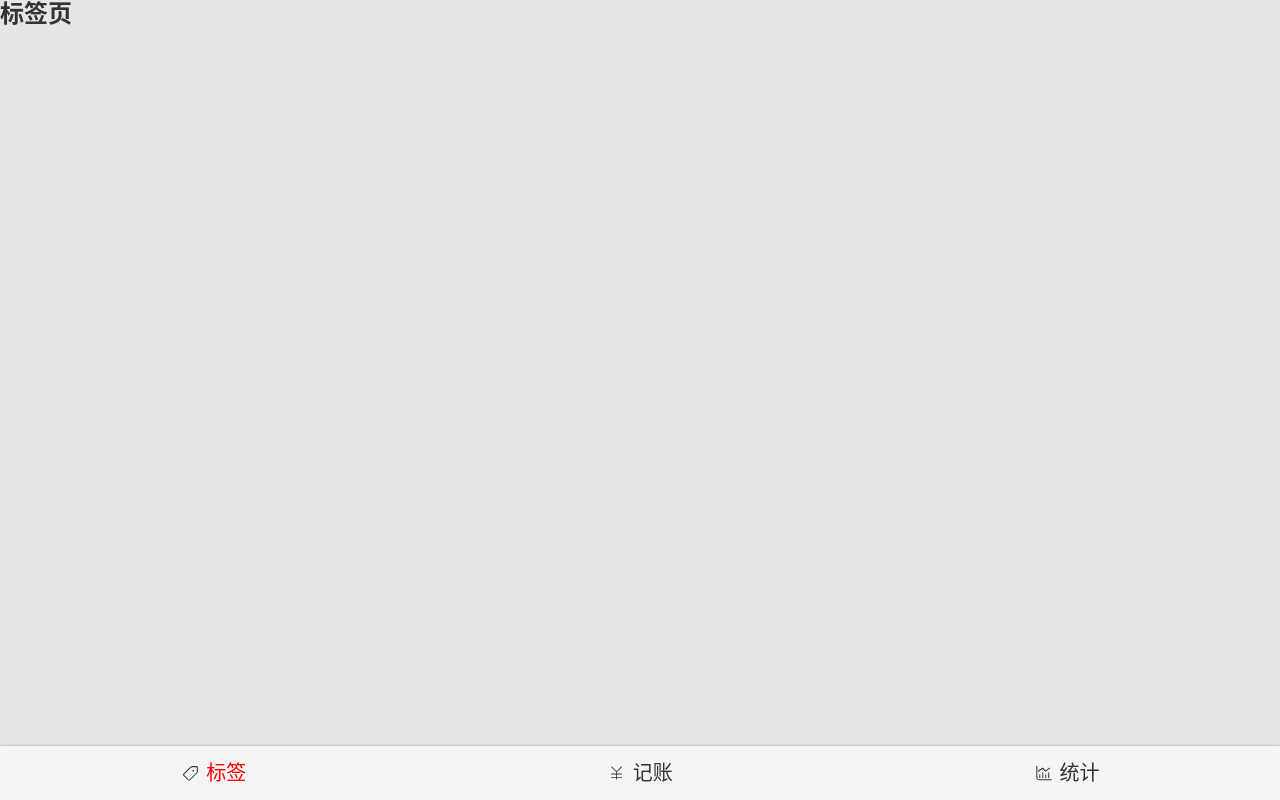
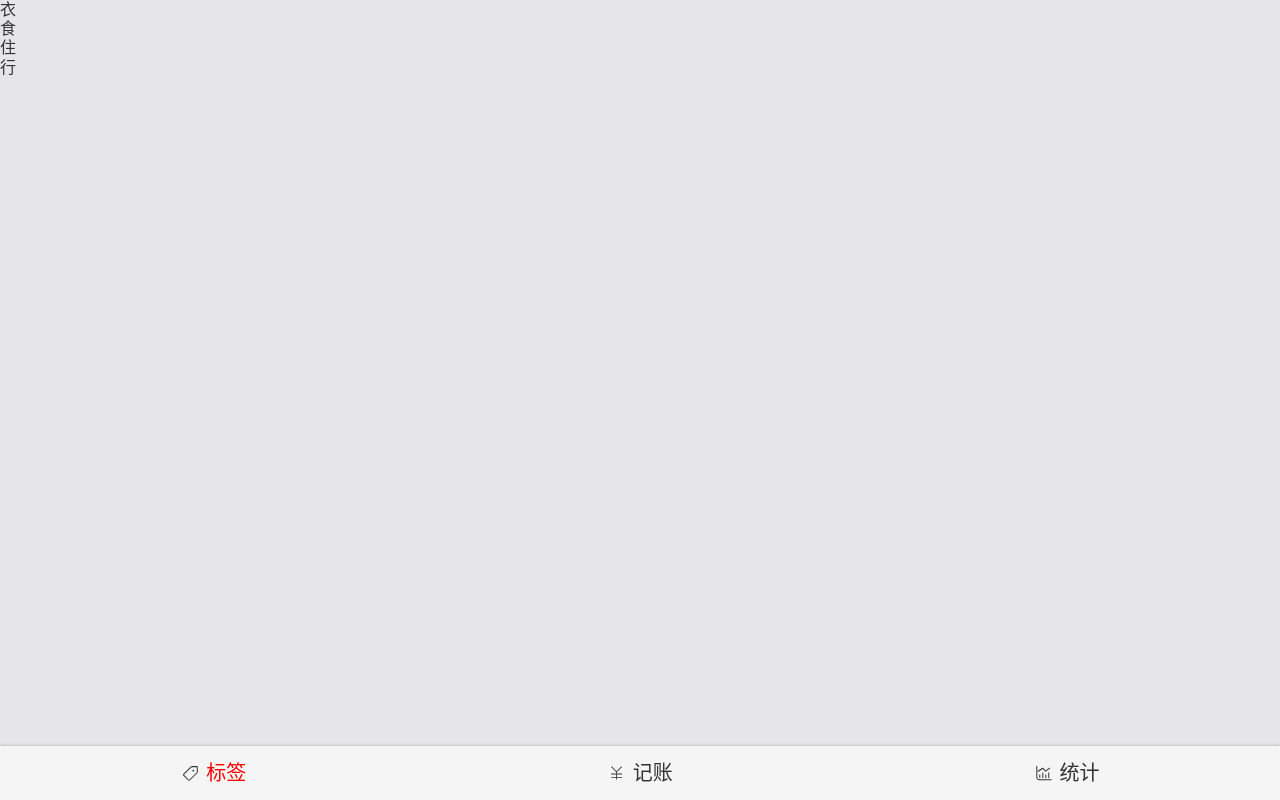
Before and after one commit to dreamqyq/easy-pocket, a React app: page /#/tags in a window 1280 px wide. Built offline with nearby package versions, Linux system fonts and the light colour scheme.

Commit message:
package Hook: useTags

```diff
--- /dev/null
+++ b/src/useTags.ts
@@ -0,0 +1,8 @@
+import {useState} from "react";
+
+const useTags = () => {
+  const [tags, setTags] = useState<Array<string>>(['衣', '食', '住', '行']);
+  return { tags, setTags };
+};
+
+export { useTags };
--- a/src/views/Pocket/TagsSection.tsx
+++ b/src/views/Pocket/TagsSection.tsx
@@ -1,5 +1,6 @@
 import styled from 'styled-components';
-import React, { useState } from 'react';
+import React from 'react';
+import { useTags } from "useTags";
 
 const Wrapper = styled.section`
   background: #fff;
@@ -39,7 +40,7 @@ type Props = {
 }
 
 const TagsSection: React.FC<Props> = (props) => {
-  const [tagsList, setTagsList] = useState<Array<string>>(['衣', '食', '住', '行']);
+  const { tags, setTags } = useTags();
   const selectedTagsList = props.value;
   const isTagsHasCurrentTag = (currentTag: string | null, tags: Array<string>): boolean => {
     if (currentTag === null) return false;
@@ -48,10 +49,10 @@ const TagsSection: React.FC<Props> = (props) => {
   const addNewTag = () => {
     const newTagName = window.prompt('请输入新标签的名字');
     if (newTagName === null || newTagName === '') return;
-    if (isTagsHasCurrentTag(newTagName, tagsList)) {
+    if (isTagsHasCurrentTag(newTagName, tags)) {
       window.alert('该标签名已存在，请不要重复添加！');
     } else {
-      setTagsList([...tagsList, newTagName]);
+      setTags([...tags, newTagName]);
     }
   };
 
@@ -67,7 +68,7 @@ const TagsSection: React.FC<Props> = (props) => {
     <Wrapper>
       <ol>
         {
-          tagsList.map(tag => (
+          tags.map(tag => (
             <li key={tag} className={isTagsHasCurrentTag(tag, selectedTagsList) ? 'selected' : ''}
                 onClick={() => onToggleSelectedTag(tag)}>{tag}</li>
           ))
--- a/src/views/Tags.tsx
+++ b/src/views/Tags.tsx
@@ -1,10 +1,18 @@
 import React from 'react';
 import Layout from 'components/Layout';
+import { useTags } from "useTags";
 
 const Tags: React.FC = () => {
+  const { tags } = useTags();
   return (
     <Layout>
-      <h2>标签页</h2>
+      <ol>
+        {
+          tags.map(tag => (
+            <li key={tag}>{tag}</li>
+          ))
+        }
+      </ol>
     </Layout>
   );
 };
```
